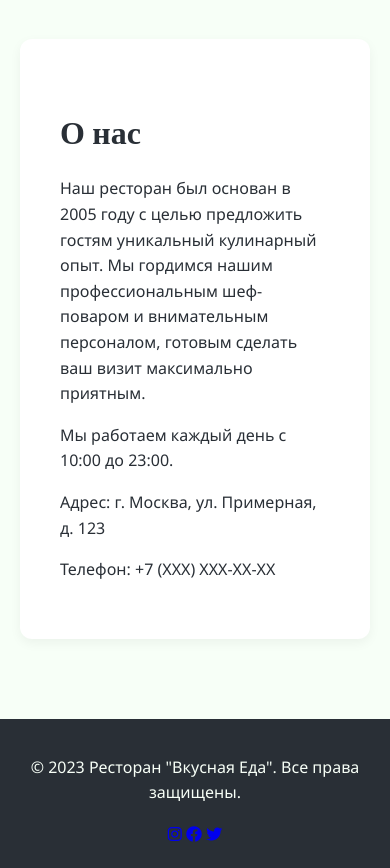
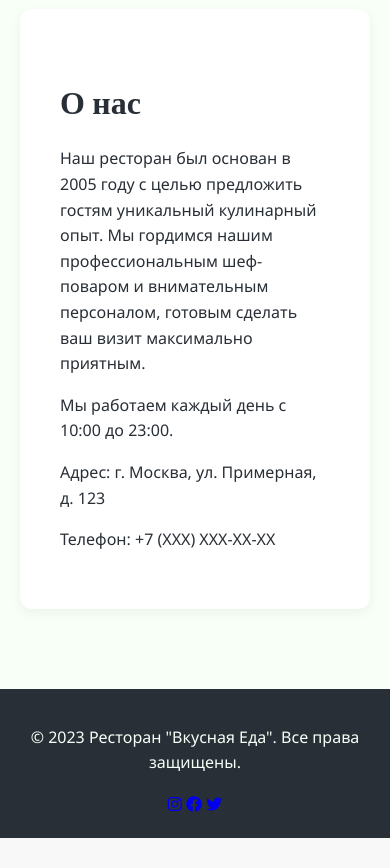
Before and after one commit to Alex-i-ART/restaurant-flask-app, a Flask app: page / in a window 390 px wide. Shown: the part 708-1576 px from the top of the page. After the commit the page ends 1546 px from the top, so only its background shows below. Run offline with Flask 3, Linux system fonts and the light colour scheme.

Commit message:
Доработка

```diff
--- a/static/css/style.css
+++ b/static/css/style.css
@@ -577,7 +577,7 @@ h2 {
 
 @media (max-width: 768px) {
     main {
-        margin-top: 120px; /* Меньший отступ для мобильных */
+        margin-top: 30px; /* Меньший отступ для мобильных */
     }
 
     header {
@@ -631,5 +631,5 @@ header {
 
 /* Добавляем отступ для основного содержимого */
 main {
-    margin-top: 80px; /* Высота шапки */
+    margin-top: 50px; /* Высота шапки */
 }
```
